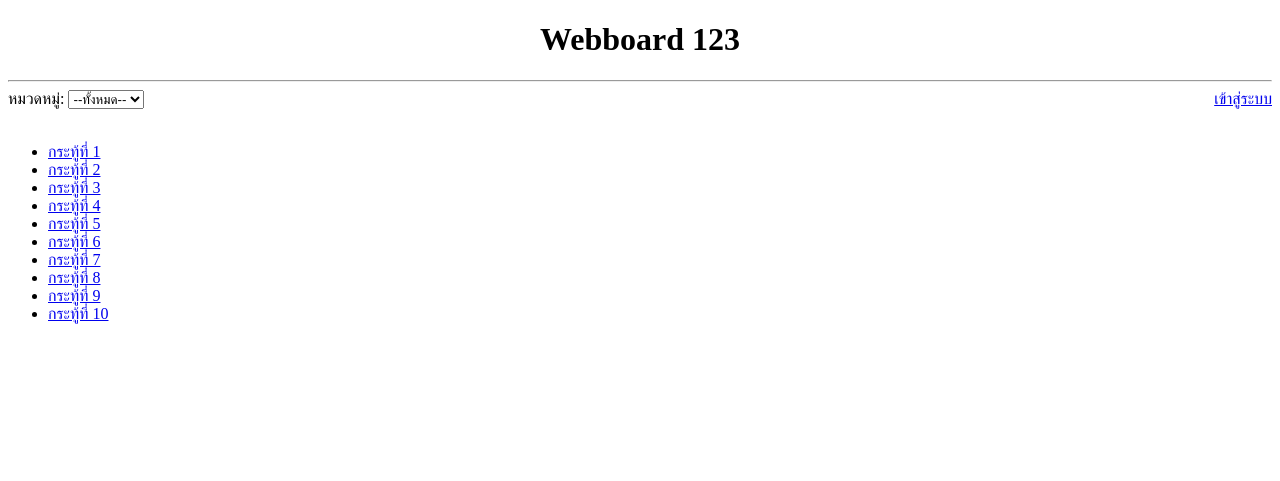
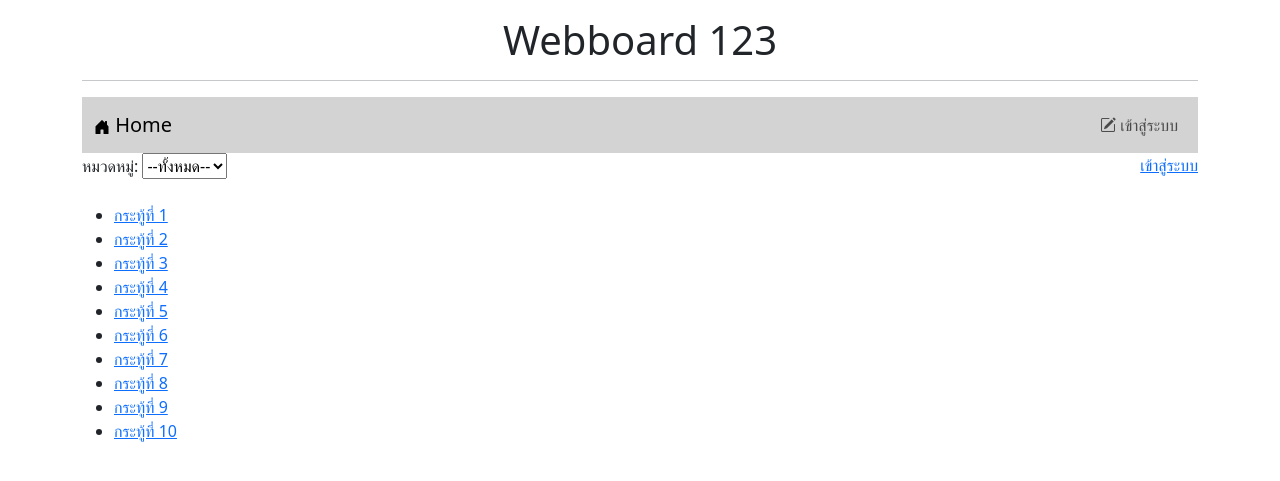
Before and after one commit to Aekkarinkanbaiya/Webboard_ECT, a PHP site: page / in a window 1280 px wide. Shown: the top 481 px of the page. Run offline with PHP 8.4, Linux system fonts and the light colour scheme.

Commit message:
commit webboard
commit webboard

```diff
--- a/index.php
+++ b/index.php
@@ -6,11 +6,38 @@ session_start();
 <head>
     <meta charset="UTF-8">
     <meta name="viewport" content="width=device-width, initial-scale=1.0">
+    <link href="https://cdn.jsdelivr.net/npm/bootstrap@5.3.2/dist/css/bootstrap.min.css" rel="stylesheet" integrity="sha384-T3c6CoIi6uLrA9TneNEoa7RxnatzjcDSCmG1MXxSR1GAsXEV/Dwwykc2MPK8M2HN" crossorigin="anonymous">
+    <script src="https://cdn.jsdelivr.net/npm/bootstrap@5.3.2/dist/js/bootstrap.bundle.min.js" integrity="sha384-C6RzsynM9kWDrMNeT87bh95OGNyZPhcTNXj1NW7RuBCsyN/o0jlpcV8Qyq46cDfL" crossorigin="anonymous"></script>
+    <link rel="stylesheet" href="https://cdn.jsdelivr.net/npm/bootstrap-icons@1.11.3/font/bootstrap-icons.min.css">
     <title>Webboard</title>
 </head>
 <body>
-    <h1 style="text-align: center;">Webboard 123</h1>
+    <div class="container-lg">
+    <h1 style="text-align: center;" class="mt-3">Webboard 123</h1>
     <hr>
+ <nav class="navbar navbar-expand-lg" style="background-color: #d3d3d3;">
+  <div class="container-fluid">
+    <a class="navbar-brand" href="index.php"><svg xmlns="http://www.w3.org/2000/svg" width="16" height="16" fill="currentColor" class="bi bi-house-door-fill" viewBox="0 0 16 16">
+  <path d="M6.5 14.5v-3.505c0-.245.25-.495.5-.495h2c.25 0 .5.25.5.5v3.5a.5.5 0 0 0 .5.5h4a.5.5 0 0 0 .5-.5v-7a.5.5 0 0 0-.146-.354L13 5.793V2.5a.5.5 0 0 0-.5-.5h-1a.5.5 0 0 0-.5.5v1.293L8.354 1.146a.5.5 0 0 0-.708 0l-6 6A.5.5 0 0 0 1.5 7.5v7a.5.5 0 0 0 .5.5h4a.5.5 0 0 0 .5-.5"/>
+</svg> Home</a>
+      <ul class="navbar-nav">
+        <?php if(!isset($_SESSION['id'])){?>
+        <li class="nav-item">
+          <a class="nav-link" aria-current="page" href="login.php"><i class="bi bi-pencil-square"></i> เข้าสู่ระบบ</a>
+        </li>
+        <?php }else{ ?>
+        <li class="nav-item dropdown">
+          <a class="btn btn-btn-outline-secondary dropdown-toggle" href="#" role="button" data-bs-toggle="dropdown" aria-expanded="false">
+          <i class="bi bi-person-lines-fill"> </i><?php echo $_SESSION['username']; ?>
+          </a>
+          <ul class="dropdown-menu">
+            <li><a class="dropdown-item" href="logout.php"><i class="bi bi-power"></i> ออกจากระบบ</a></li>
+          </ul>
+        </li>
+        <?php } ?>
+      </ul>
+  </div>
+</nav>
     <form>
     หมวดหมู่: <select name="category">
         <option value="all">--ทั้งหมด--</option>
@@ -44,5 +71,6 @@ session_start();
         }
         ?>
     </ul>
+    </div>
 </body>
 </html>
```
